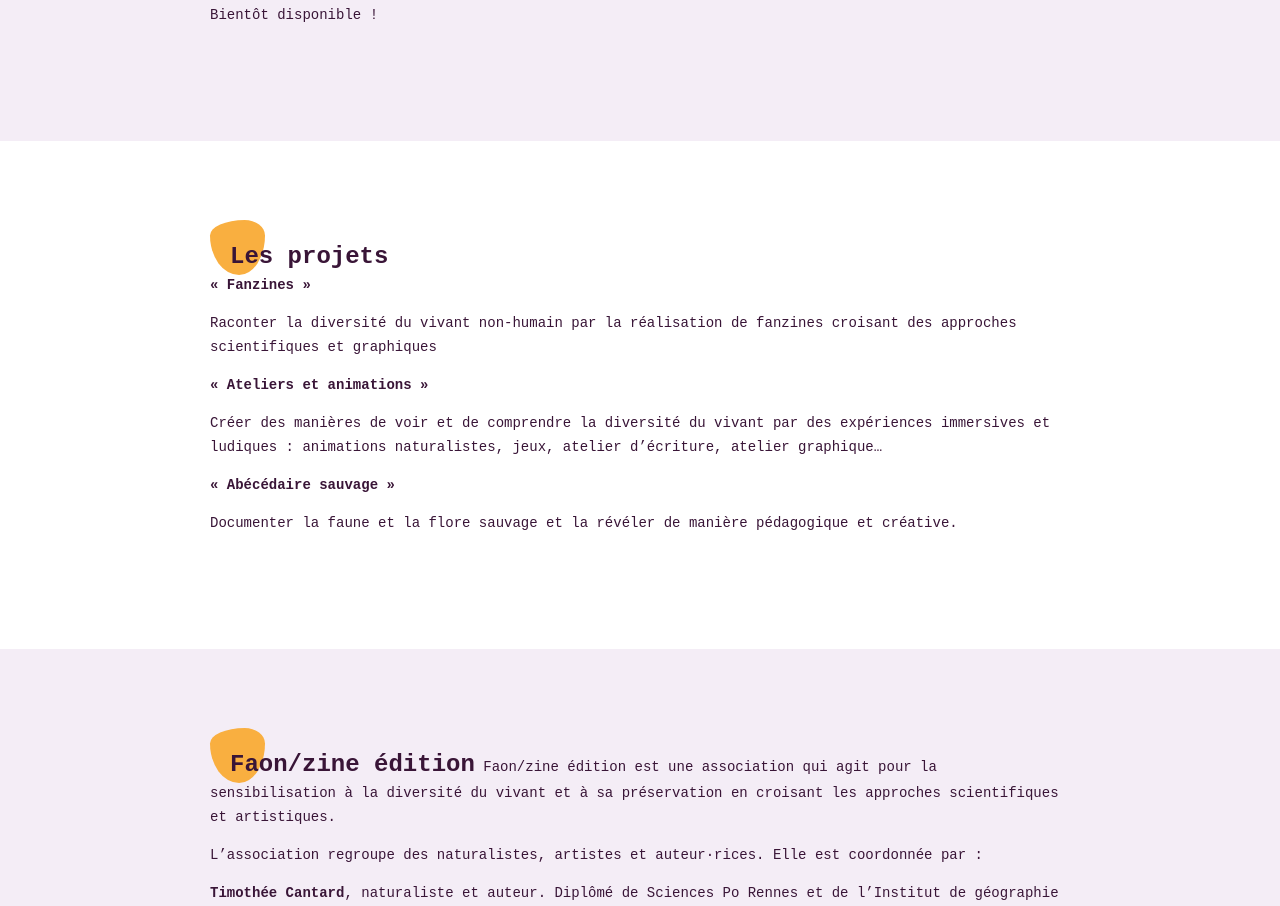
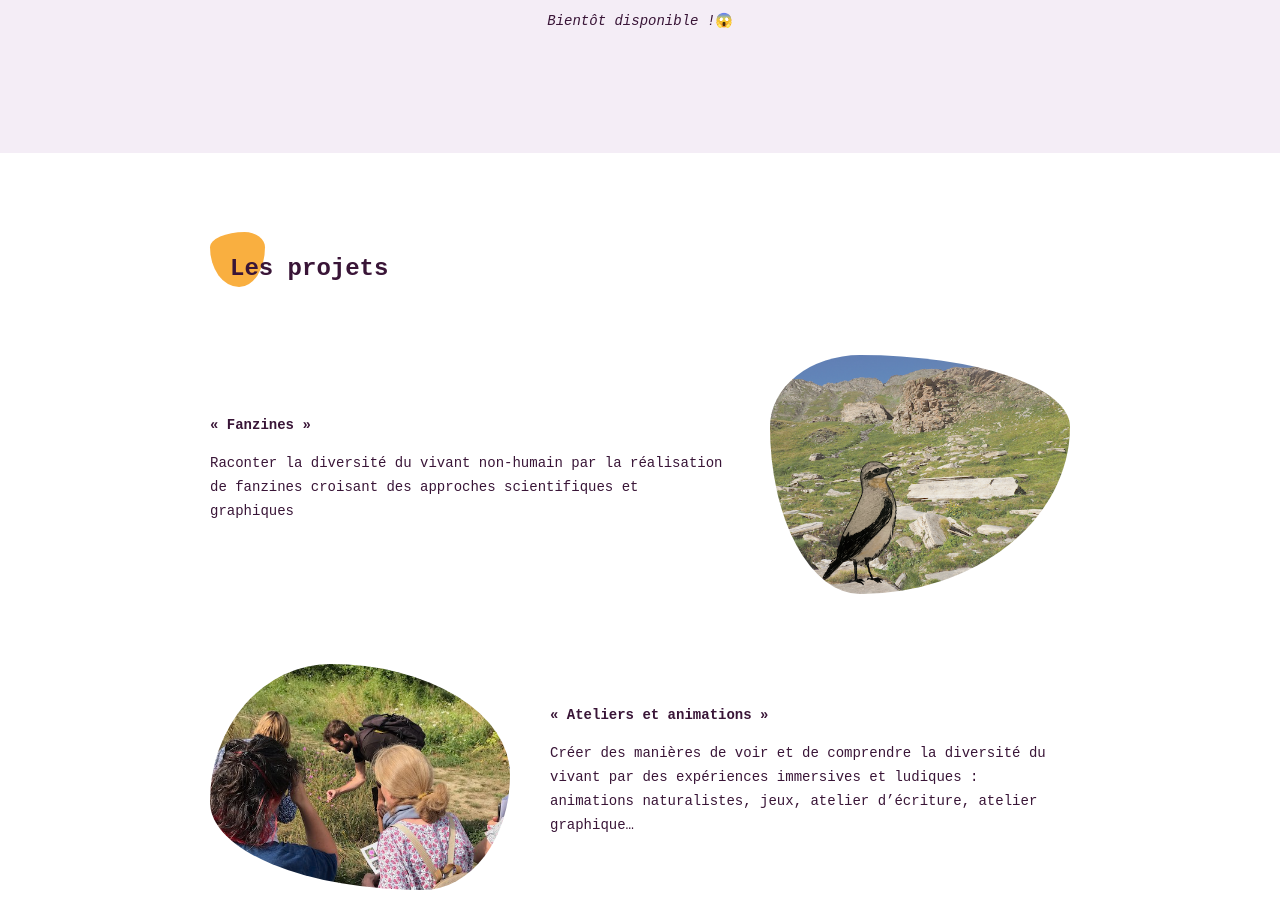
Before and after one commit to XavierJp/Cui-Cui-Asso, an Eleventy site: page src/index.njk in a window 1280 px wide. Shown: the part 1534-2440 px from the top of the page. Built offline with nearby package versions, Linux system fonts and the light colour scheme; Eleventy itself is replaced by a stand-in of ours; files that its build step writes are made by us from their sources.

Commit message:
feat: photos everywhere !

```diff
--- a/src/css/style.scss
+++ b/src/css/style.scss
@@ -293,6 +293,34 @@
     }
   }
 
+  div.img-block {
+    display: flex;
+    align-items: center;
+    margin: 70px 0;
+    gap: 40px;
+
+    > img {
+      width: 300px;
+      max-width: 50%;
+    }
+
+    &:nth-of-type(even) {
+      flex-direction: row-reverse;
+    }
+
+    &:nth-of-type(1) > img {
+      border-radius: 30% 70% 70% 30% / 30% 30% 70% 70%;
+    }
+
+    &:nth-of-type(2) > img {
+      border-radius: 40% 60% 29% 71% / 61% 49% 51% 39%;
+    }
+
+    &:nth-of-type(3) > img {
+      border-radius: 40% 60% 29% 71% / 26% 49% 51% 74%;
+    }
+  }
+
   p {
     z-index: 10;
   }
--- a/src/index.njk
+++ b/src/index.njk
@@ -39,34 +39,42 @@
 
       Les contributeur·rices : Atelier McClane • Charline Birault-Souchez • Timothée Cantard • Jérémie Chapelain • Aurore Chapon • Sophie Courge • Adeline Faye • Marta Gennari • Xavier Jouppe • Léna Mazilu • Marine Litou • Amélie Pfab • Pipidae • Anaïs Rallo • Morgane Roglianti • Juliette Thomas
 
-      Bientôt disponible !
+       <div class="center button">
+        <i>Bientôt disponible !</i> 😱
+      </div>
   - menuTitle: Projets
     title: Les projets
-    body: |
-      </br>
-
+    body: <br/>
+    blocksWithImg:
+      - body: |
           **« Fanzines »**
 
           Raconter la diversité du vivant non-humain par la réalisation de fanzines croisant des approches scientifiques et graphiques
-
+        img: fanzines.png
+      - body: |
           **« Ateliers et animations »**
 
           Créer des manières de voir et de comprendre la diversité du vivant par des expériences immersives et ludiques : animations naturalistes, jeux, atelier d’écriture, atelier graphique…
-
+        img: ateliers.jpg
+      - body: |
           **« Abécédaire sauvage »**
 
           Documenter la faune et la flore sauvage et la révéler de manière pédagogique et créative.
+        img: abecedaire.png
   - menuTitle: Qui sommes-nous ?
-    title: Faon/zine édition
+    title: Faon/zine
     body: |
-      Faon/zine édition est une association qui agit pour la sensibilisation à la diversité du vivant et à sa préservation en croisant les approches scientifiques et artistiques.
+      est une association qui agit pour la sensibilisation à la diversité du vivant et à sa préservation en croisant les approches scientifiques et artistiques.
 
       L’association regroupe des naturalistes, artistes et auteur·rices. Elle est coordonnée par :
-
+    blocksWithImg:
+      - body: |
           **Timothée Cantard**, naturaliste et auteur.
           Diplômé de Sciences Po Rennes et de l’Institut de géographie de Paris, il se forme par la suite à l’inventaire de la faune et la flore. En parallèle de son travail d’écologue, il réalise des activités de médiation scientifique et d’enseignement en Bretagne. Il co-fonde l’association Faon/zine édition début 2023 et lance pour l’occasion le fanzine « Cui-Cui ».
-
+        img: timot.jpg
+      - body: |
           **Marine Litou**, naturaliste et dessinatrice. Chargée d’études environnement en agence d’urbanisme, elle est issue d’une formation en sciences politiques et en aménagement. Elle retourne aux études pour en connaître davantage sur les espèces et leurs habitats, avec l’obtention d’un BTS Gestion et Protection de la Nature en 2022. Elle réalise des animations sur le vivant dans différentes associations à Rennes, puis avec l’association Faon/zine depuis 2023.
+        img: marine.jpg
   - menuTitle: Nous contacter
     title: Nous contacter
     body: |
@@ -91,6 +99,14 @@
       <div class="text-container">
         <h2 id="{{ post.menuTitle | defaultStr | slugify }}" class="inlined-title">{{ post.title }}</h2>
         {% markdown post.body %}
+        {% if post.blocksWithImg %}
+          {%- for postWithImg in post.blocksWithImg -%}
+            <div class="img-block">
+              <div>{% markdown postWithImg.body %}
+              </div><img src="/images/{{ postWithImg.img }}"/>
+            </div>
+          {% endfor %}
+        {% endif %}
         {% if post.separator %}
           <div class="img-separator">
             {% include post.separator %}
```
Also changed, not shown: src/images/abecedaire.png (added), src/images/ateliers.jpg (added), src/images/fanzines.png (added), src/images/marine.jpg (added), src/images/timot.jpg (added), 1 other file. Lines whose indentation alone changed are shown as unchanged.
